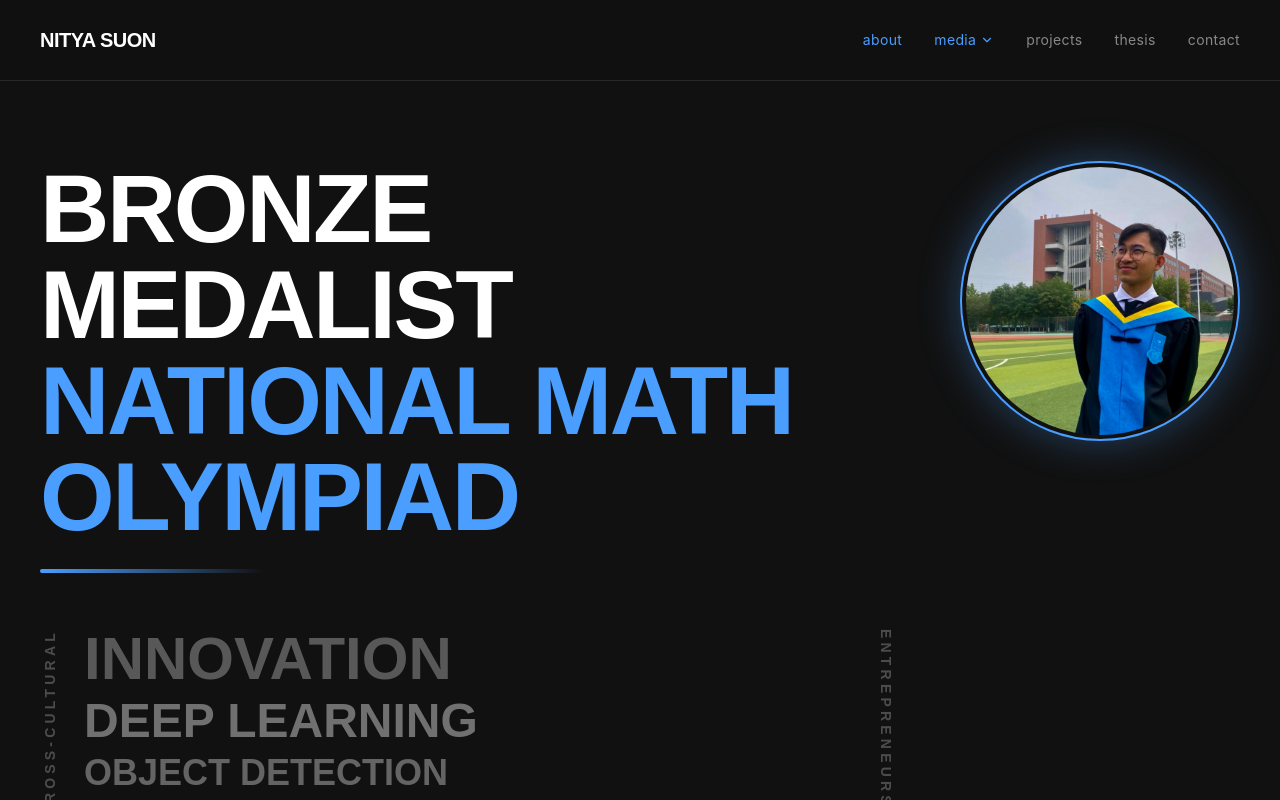
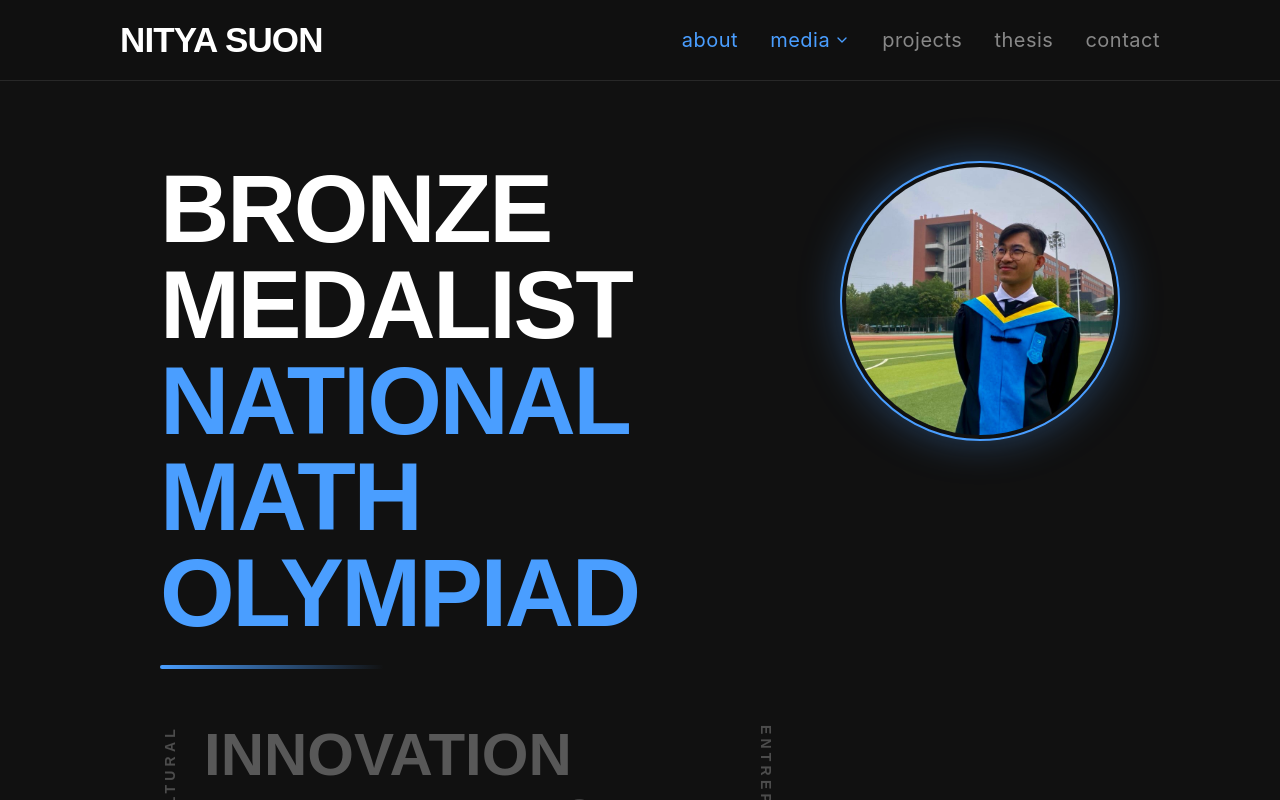
Before and after one commit to NityaSu/Publix, a Nuxt app: page / in a window 1280 px wide. Shown: the top 800 px of the page. Built offline with nearby package versions, Linux system fonts and the light colour scheme; a web font is replaced by a local one.

Commit message:
Refactor layout styles across multiple components for improved responsiveness; update AboutSection, HeroSection, MediaSection, and NavbarHeader to use full-width containers and adjust padding for better alignment.

```diff
--- a/component/AboutSection.vue
+++ b/component/AboutSection.vue
@@ -46,7 +46,7 @@ onUnmounted(() => {
     ref="sectionRef"
     class="bg-background py-24 md:py-32 scroll-mt-20 md:scroll-mt-24"
   >
-    <div class="max-w-7xl mx-auto px-6 md:px-10 grid grid-cols-1 lg:grid-cols-5 gap-12 lg:gap-16">
+    <div class="w-full px-6 md:px-20 lg:px-[160px] grid grid-cols-1 lg:grid-cols-5 gap-12 lg:gap-16">
       <div class="lg:col-span-3">
         <p class="text-xs md:text-sm font-display font-semibold uppercase tracking-[0.3em] text-accent">
           The Journey
--- a/component/HeroSection.vue
+++ b/component/HeroSection.vue
@@ -43,7 +43,7 @@ useIntersectionObserver(
 <template>
   <section
     ref="heroRef"
-    class="max-w-7xl mx-auto px-6 md:px-10 py-14 md:py-20"
+    class="w-full px-6 md:px-20 lg:px-[160px] py-14 md:py-20"
   >
     <div
       class="grid grid-cols-1 md:grid-cols-[1fr_auto] gap-12 md:gap-16 items-start transition-all duration-700 ease-out"
--- a/component/MediaSection.vue
+++ b/component/MediaSection.vue
@@ -64,7 +64,7 @@ useIntersectionObserver(
     ref="sectionRef"
     class="bg-background py-24 md:py-32 scroll-mt-20 md:scroll-mt-24"
   >
-    <div class="max-w-7xl mx-auto px-6 md:px-10">
+    <div class="w-full px-6 md:px-20 lg:px-[160px]">
       <p class="text-xs md:text-sm font-display font-semibold uppercase tracking-[0.3em] text-accent">
         Curiosity in Action
       </p>
--- a/component/NavbarHeader.vue
+++ b/component/NavbarHeader.vue
@@ -71,11 +71,11 @@ const selectMediaFilter = (filter: MediaFilter) => {
 
 <template>
   <header class="sticky top-0 z-50 bg-background/90 backdrop-blur-sm border-b border-white/10">
-    <nav class="max-w-7xl mx-auto px-6 md:px-10">
+    <nav class="w-full px-6 md:px-16 lg:px-[120px]">
       <div class="flex items-center justify-between h-16 md:h-20">
         <NuxtLink
           to="/"
-          class="font-display font-extrabold tracking-tight text-lg md:text-xl text-white hover:text-accent transition-colors"
+          class="font-display font-extrabold tracking-tight text-[35px] text-white hover:text-accent transition-colors"
           @click="closeMobileMenu"
         >
           NITYA SUON
@@ -86,7 +86,7 @@ const selectMediaFilter = (filter: MediaFilter) => {
             <NuxtLink
               v-if="link.type !== 'dropdown'"
               :to="link.to!"
-              class="text-sm lowercase tracking-wide transition-colors"
+              class="text-[20px] lowercase tracking-wide transition-colors"
               :class="anchorLinkClass(link)"
               :active-class="link.type === 'anchor' ? '' : 'text-accent'"
             >
@@ -96,12 +96,12 @@ const selectMediaFilter = (filter: MediaFilter) => {
             <div v-else class="relative group">
               <button
                 type="button"
-                class="flex items-center gap-1 text-sm lowercase tracking-wide transition-colors"
+                class="flex items-center gap-1 text-[20px] lowercase tracking-wide transition-colors"
                 :class="navigationStore.isMediaInView ? 'text-accent' : 'text-muted group-hover:text-accent'"
                 @click="selectMediaFilter('all')"
               >
                 {{ link.label }}
-                <ChevronDown :size="14" class="transition-transform duration-200 group-hover:rotate-180" />
+                <ChevronDown :size="16" class="transition-transform duration-200 group-hover:rotate-180" />
               </button>
 
               <div
```
